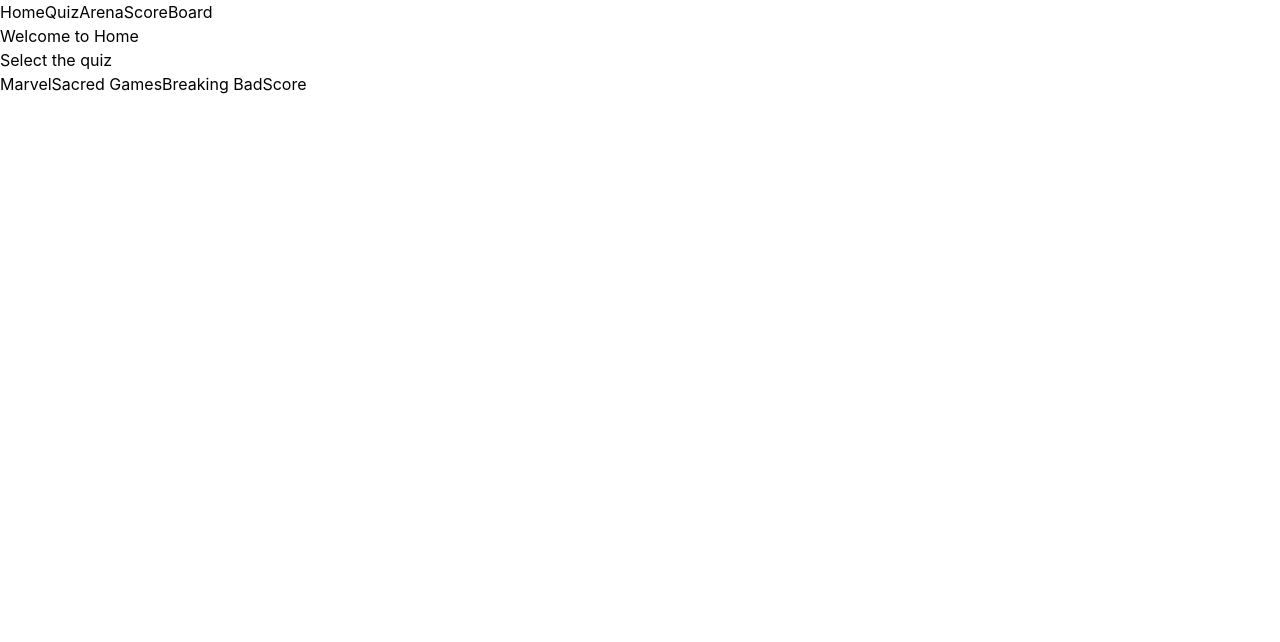
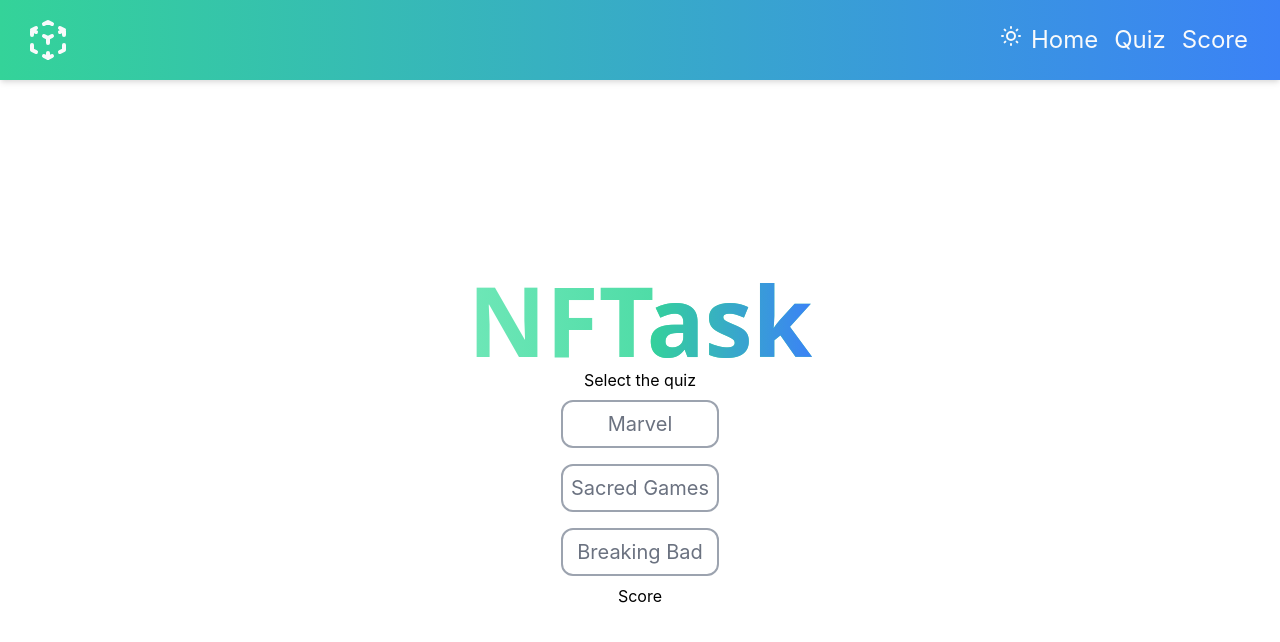
Before and after one commit to RawHeatG/nftask, a React (Create React App) app: page /home in a window 1280 px wide. Shown: the top 642 px of the page. Built offline with nearby package versions, Linux system fonts and the light colour scheme.

Commit message:
Add Navbar, Add Home Design

```diff
--- a/package.json
+++ b/package.json
@@ -4,6 +4,8 @@
   "private": true,
   "dependencies": {
     "@craco/craco": "^6.1.2",
+    "@headlessui/react": "^1.2.0",
+    "@heroicons/react": "^1.0.1",
     "@testing-library/jest-dom": "^5.12.0",
     "@testing-library/react": "^11.2.7",
     "@testing-library/user-event": "^12.8.3",
--- a/src/App.tsx
+++ b/src/App.tsx
@@ -1,14 +1,13 @@
 import { Link, Routes, Route } from "react-router-dom";
+import { Navbar } from "./Components/Navbar";
 import { QuizArena, Home, ScoreBoard } from "./Pages";
+import { useTheme } from "./Contexts";
 
 function App() {
+  const { theme } = useTheme();
   return (
-    <div className="App">
-      <nav>
-        <Link to="/home">Home</Link>
-        <Link to="/">QuizArena</Link>
-        <Link to="/score">ScoreBoard</Link>
-      </nav>
+    <div className={theme}>
+      <Navbar />
       <Routes>
         <Route path="/" element={<QuizArena />} />
         <Route path="/home" element={<Home />} />
--- /dev/null
+++ b/src/Components/Navbar.tsx
@@ -0,0 +1,73 @@
+import { Link } from "react-router-dom";
+import { useState } from "react";
+import { useTheme } from "../Contexts";
+
+export const Navbar = () => {
+  const { toggleTheme, theme } = useTheme();
+  return (
+    <>
+      <nav className="nav-height w-screen flex items-center justify-between px-6 py-6 shadow-md text-2xl text-gray-50 bg-gradient-to-r from-green-400 to-blue-500">
+        <div className="transform-none transition-all hover:transform rotate-180">
+          <svg
+            className="w-12 h-12"
+            fill="none"
+            stroke="currentColor"
+            viewBox="0 0 24 24"
+            xmlns="http://www.w3.org/2000/svg"
+          >
+            <path
+              strokeLinecap="round"
+              strokeLinejoin="round"
+              strokeWidth={2}
+              d="M14 10l-2 1m0 0l-2-1m2 1v2.5M20 7l-2 1m2-1l-2-1m2 1v2.5M14 4l-2-1-2 1M4 7l2-1M4 7l2 1M4 7v2.5M12 21l-2-1m2 1l2-1m-2 1v-2.5M6 18l-2-1v-2.5M18 18l2-1v-2.5"
+            />
+          </svg>
+        </div>
+        <div className="">
+          <button onClick={() => toggleTheme()}>
+            {theme === "dark" ? (
+              <svg
+                className="w-6 h-6"
+                fill="none"
+                stroke="currentColor"
+                viewBox="0 0 24 24"
+                xmlns="http://www.w3.org/2000/svg"
+              >
+                <path
+                  strokeLinecap="round"
+                  strokeLinejoin="round"
+                  strokeWidth={2}
+                  d="M20.354 15.354A9 9 0 018.646 3.646 9.003 9.003 0 0012 21a9.003 9.003 0 008.354-5.646z"
+                />
+              </svg>
+            ) : (
+              <svg
+                className="w-6 h-6"
+                fill="none"
+                stroke="currentColor"
+                viewBox="0 0 24 24"
+                xmlns="http://www.w3.org/2000/svg"
+              >
+                <path
+                  strokeLinecap="round"
+                  strokeLinejoin="round"
+                  strokeWidth={2}
+                  d="M12 3v1m0 16v1m9-9h-1M4 12H3m15.364 6.364l-.707-.707M6.343 6.343l-.707-.707m12.728 0l-.707.707M6.343 17.657l-.707.707M16 12a4 4 0 11-8 0 4 4 0 018 0z"
+                />
+              </svg>
+            )}
+          </button>
+          <Link to="/home" className="nav-btn">
+            Home
+          </Link>
+          <Link to="/" className="nav-btn">
+            Quiz
+          </Link>
+          <Link to="/score" className="nav-btn">
+            Score
+          </Link>
+        </div>
+      </nav>
+    </>
+  );
+};
--- /dev/null
+++ b/src/Contexts/ThemeProvider/ThemeProvider.tsx
@@ -0,0 +1,24 @@
+import { useState, useContext, createContext, FC } from "react";
+
+type Theme = "light" | "dark";
+
+const ThemeContext = createContext<{ theme: Theme; toggleTheme: Function }>({
+  theme: "light",
+  toggleTheme: () => null,
+});
+
+export const ThemeProvider: FC = ({ children }) => {
+  const [theme, setTheme] = useState<Theme>("light");
+  const toggleTheme = () => {
+    theme === "light" ? setTheme("dark") : setTheme("light");
+  };
+  return (
+    <ThemeContext.Provider value={{ theme, toggleTheme }}>
+      {children}
+    </ThemeContext.Provider>
+  );
+};
+
+export const useTheme = () => {
+  return useContext(ThemeContext);
+};
--- a/src/Contexts/index.js
+++ b/src/Contexts/index.js
@@ -1,2 +1,3 @@
 export { QuizProvider, useQuiz } from "./QuizProvider/QuizProvider";
 export { InitialState, Action } from "./QuizProvider/QuizContext.type";
+export { ThemeProvider, useTheme } from "./ThemeProvider/ThemeProvider";
--- a/src/Pages/Home/Home.tsx
+++ b/src/Pages/Home/Home.tsx
@@ -7,14 +7,26 @@ export function Home() {
   const { dispatch } = useQuiz();
   return (
     <>
-      <h1>Welcome to Home</h1>
-      <h2>Select the quiz</h2>
-      {quizDb.quizes.map((quiz) => (
-        <button onClick={() => dispatch({ type: "LOAD_QUIZ", payload: quiz })}>
-          {quiz.name}
-        </button>
-      ))}
-      <button onClick={() => navigate("/score")}>Score</button>
+      <div className="main-height my-auto flex flex-col items-center justify-center  dark:text-white dark:bg-gray-800">
+        <h1 className="text-center text-8xl text-transparent bg-clip-text bg-gradient-to-r from-green-300 to-green-400 font-sans font-bold">
+          NFT
+          <span className="text-transparent bg-clip-text bg-gradient-to-r from-green-400 to-blue-500">
+            ask
+          </span>
+        </h1>
+        <h3>Select the quiz</h3>
+        <div className="flex flex-col">
+          {quizDb.quizes.map((quiz) => (
+            <button
+              className="border-2 p-2 m-2 rounded-xl border-gray-400 text-xl text-gray-500 hover:bg-gradient-to-r from-green-400 to-blue-500"
+              onClick={() => dispatch({ type: "LOAD_QUIZ", payload: quiz })}
+            >
+              {quiz.name}
+            </button>
+          ))}
+        </div>
+        <button onClick={() => navigate("/score")}>Score</button>
+      </div>
     </>
   );
 }
--- a/src/index.css
+++ b/src/index.css
@@ -15,3 +15,13 @@ code {
   font-family: source-code-pro, Menlo, Monaco, Consolas, "Courier New",
     monospace;
 }
+
+.nav-btn {
+  @apply px-2 transition-all duration-300 ease-in-out hover:shadow-xl rounded-lg;
+}
+.nav-height {
+  height: 10vh;
+}
+.main-height {
+  height: 90vh;
+}
--- a/src/index.tsx
+++ b/src/index.tsx
@@ -3,14 +3,16 @@ import ReactDOM from "react-dom";
 import { BrowserRouter as Router } from "react-router-dom";
 import "./index.css";
 import App from "./App";
-import { QuizProvider } from "./Contexts";
+import { QuizProvider, ThemeProvider } from "./Contexts";
 
 ReactDOM.render(
   <React.StrictMode>
     <Router>
-      <QuizProvider>
-        <App />
-      </QuizProvider>
+      <ThemeProvider>
+        <QuizProvider>
+          <App />
+        </QuizProvider>
+      </ThemeProvider>
     </Router>
   </React.StrictMode>,
   document.getElementById("root")
--- a/tailwind.config.js
+++ b/tailwind.config.js
@@ -1,6 +1,6 @@
 module.exports = {
-  purge: [],
-  darkMode: false, // or 'media' or 'class'
+  purge: ["./src/**/*.{js,jsx,ts,tsx}", "./public/index.html"],
+  darkMode: "class", // or 'media' or 'class'
   theme: {
     extend: {},
   },
```
Also changed, not shown: 1 other file (tests, documents, lock files or other folders).
